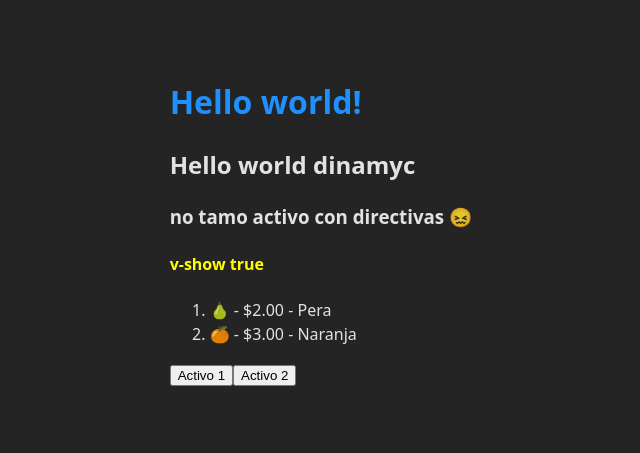
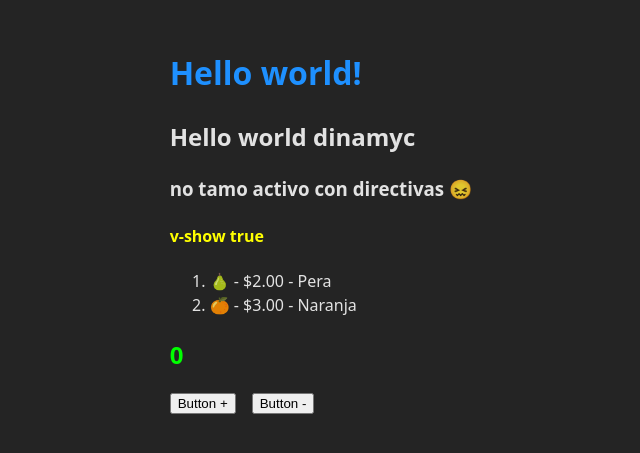
Before and after one commit to everviera12/learning-vue, a Vue app: page / in a window 1280 px wide. Shown: the part 179-632 px from the top of the page, without its empty margins (319-959 px from the left). Built offline with nearby package versions, Linux system fonts and the light colour scheme.

Commit message:
ref learning and expample using it

```diff
--- a/src/App.vue
+++ b/src/App.vue
@@ -1,16 +1,24 @@
 <script setup>
+import { ref } from 'vue';
+
 console.log("Hello world from console");
+
 const message = 'Hello world dinamyc';
 const active = false;
 const modal = true;
 
 
-let counter = 0
+const counter = ref(0)
 
-const handleClick = () => {
-  counter++
-  console.log(counter);
+const handleClick = (condition) => {
+  if (condition === true) {
+    counter.value++
+  } else {
+    counter.value--
+  }
+  console.log(counter.value)
 }
+
 
 const arrayFruits = [
   {
@@ -56,12 +64,31 @@ const arrayFruits = [
     </template>
   </ol>
 
-  <button v-on:click="handleClick()">Activo 1</button>
-  <button @click.right="handleClick()">Activo 2</button>
+  <h2 :class="counter < 0 ? 'negative' : 'positive'">
+    {{ counter }}
+  </h2>
+
+  <div style="display: flex; gap: 1rem;">
+    <button @click="handleClick(true)">Button +</button>
+    <button @click="handleClick(false)">Button -</button>
+  </div>
+
+
+
+  <!-- <button v-on:click="handleClick()">Activo 1</button>
+  <button @click.right="handleClick()">Activo 2</button> -->
 </template>
 
 <style>
 h1 {
   color: dodgerblue;
 }
+
+.negative {
+  color: red;
+}
+
+.positive {
+  color: lime;
+}
 </style>
```
